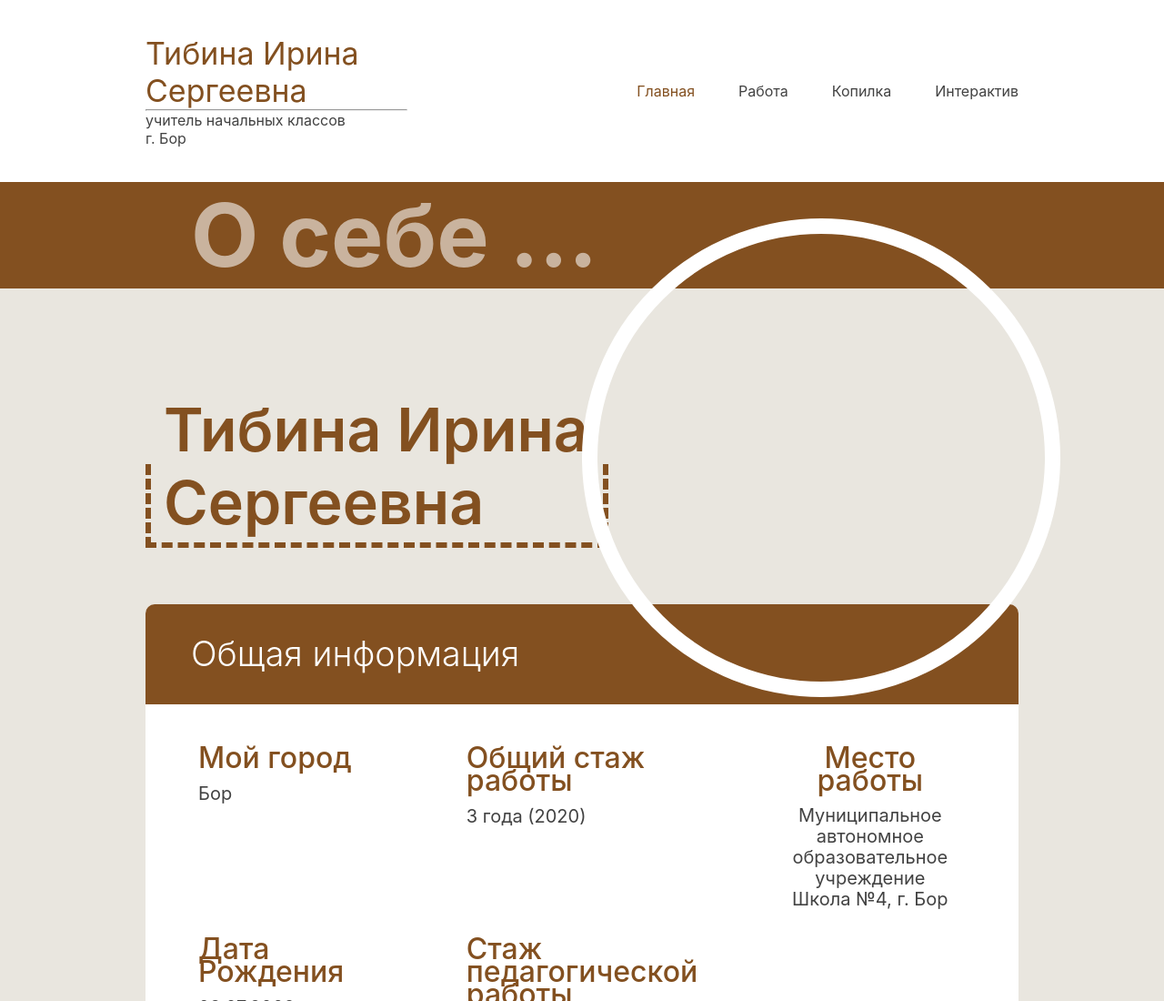
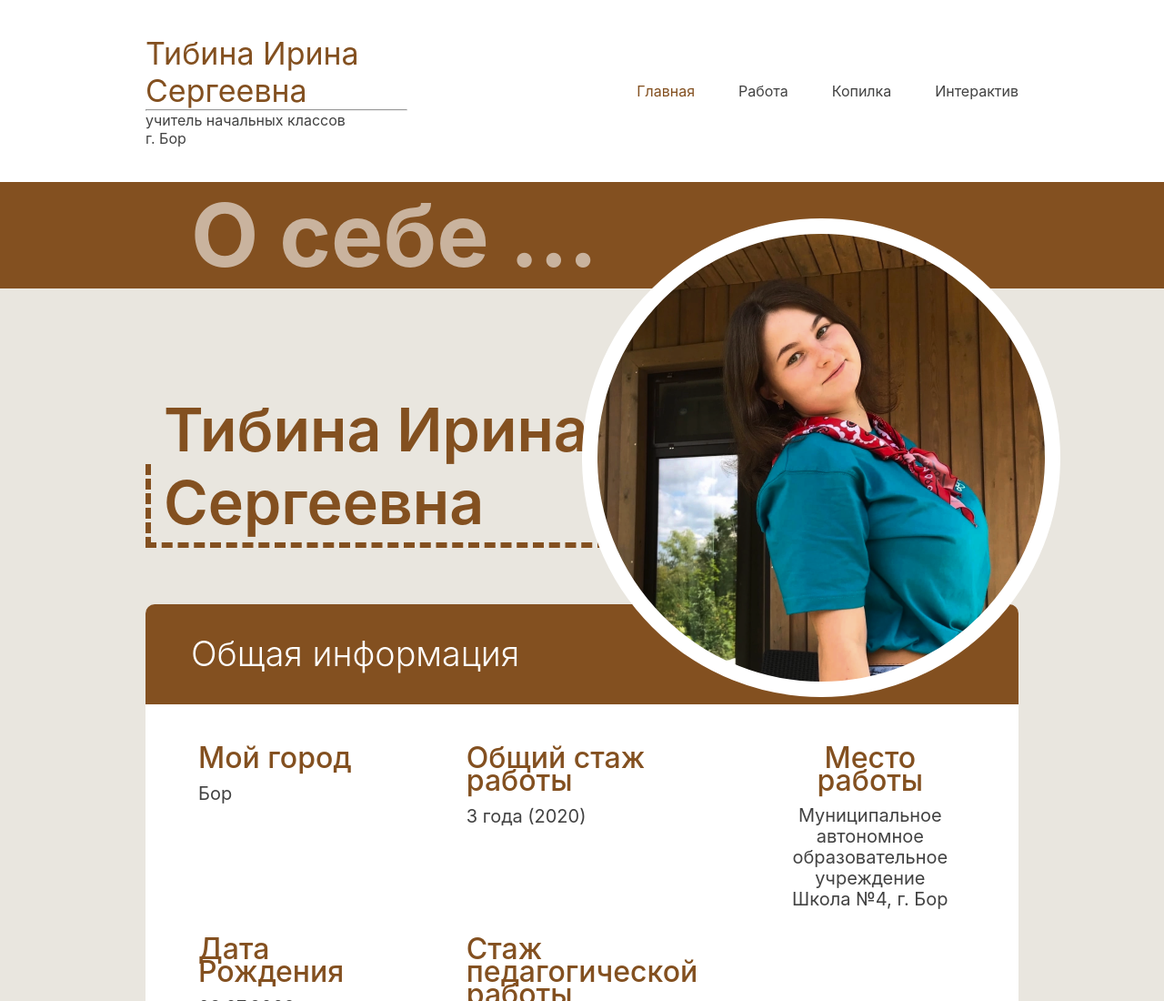
Before and after one commit to anisimovadim/SiteForTeacher, a plain HTML site: page about-me.html in a window 1280 px wide. Shown: the top 1100 px of the page at 91% size. Drawn offline with Linux system fonts and the light colour scheme; the site is published under a folder, as on GitHub Pages, so addresses that start at the root find nothing.

Commit message:
img-correct

```diff
--- a/assets/styles/style.css
+++ b/assets/styles/style.css
@@ -372,7 +372,7 @@ footer .content div{
     height: 526px;
     border-radius: 50%;
     border: 17px solid #FFFFFF;
-    background-image: url("/assets/img/img-teacher.png");
+    background-image: url("../img/img-teacher.png");
     background-position: center;
     background-position-y: 0;
     background-size: 100%;
```
